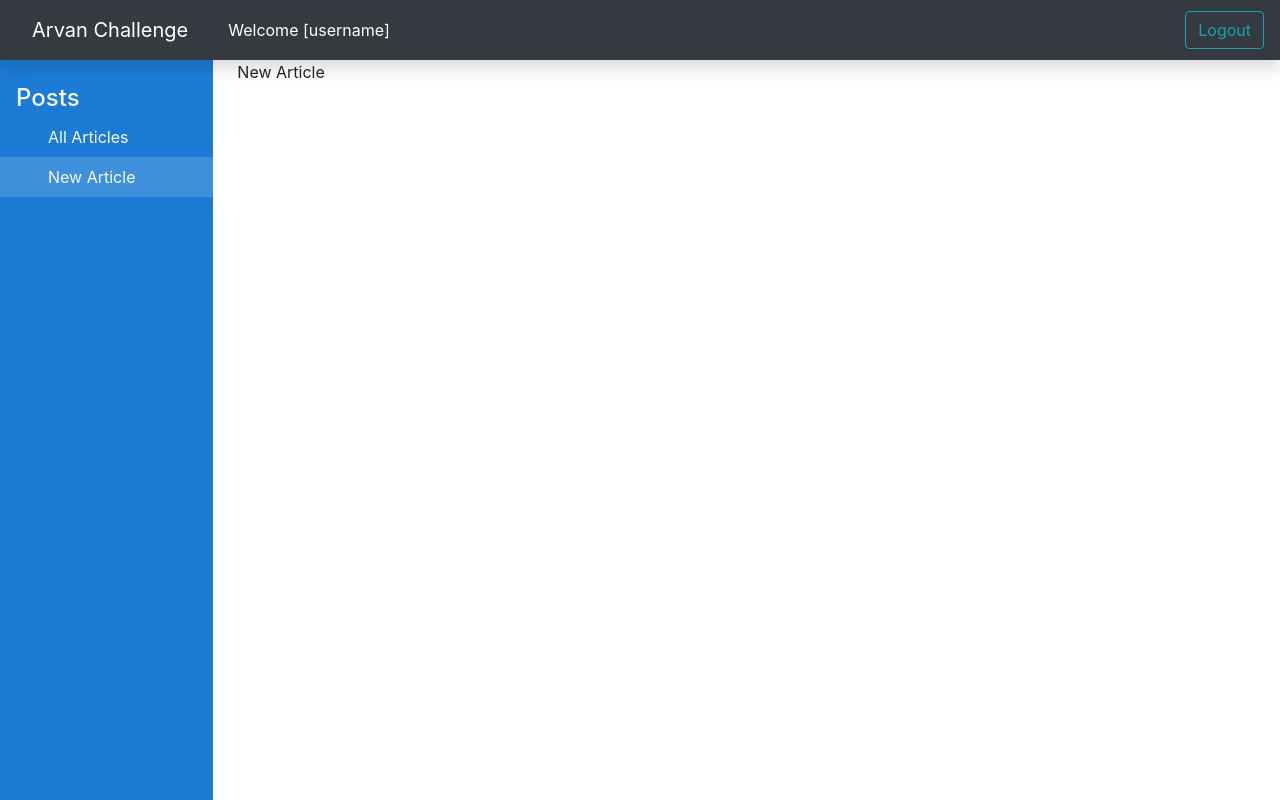
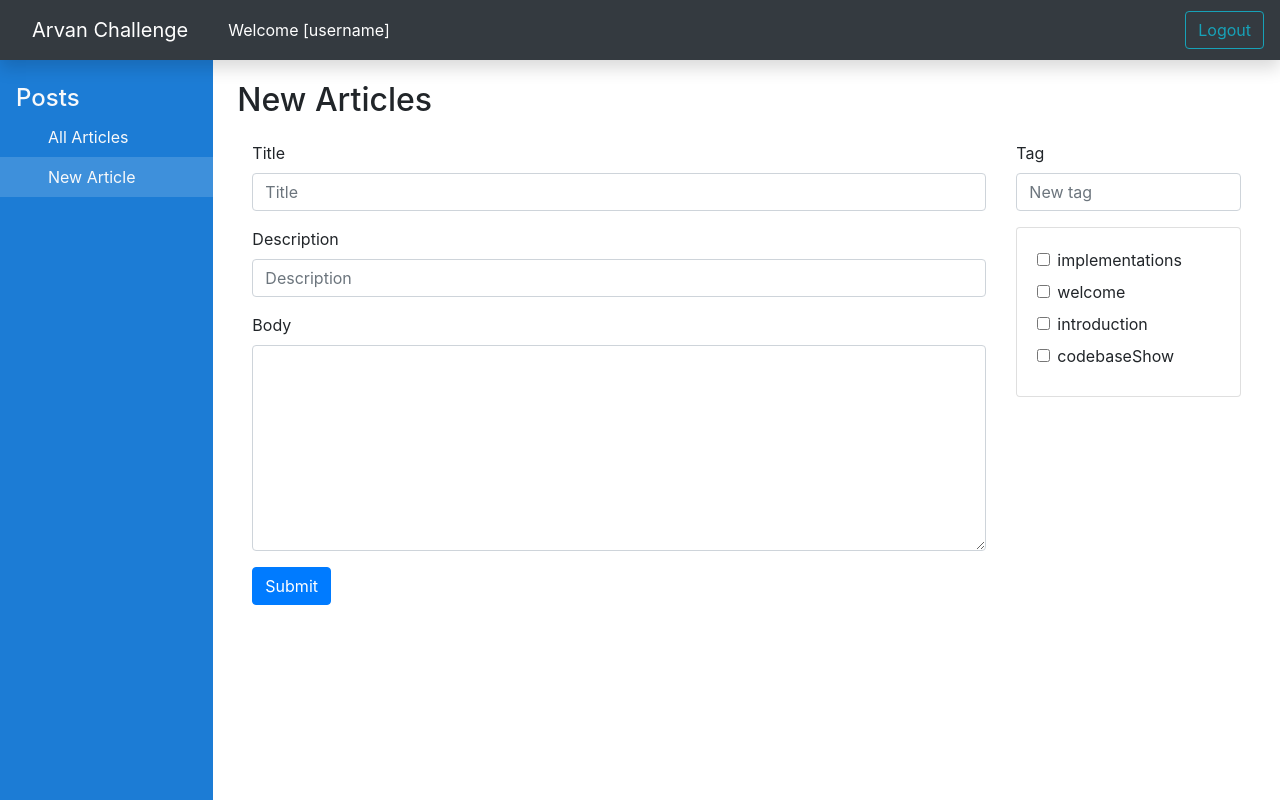
Before and after one commit to Reza-Javadpour/arvan-cloud-assessment, a Vue app: page /articles/new in a window 1280 px wide. Built offline with nearby package versions, Linux system fonts and the light colour scheme.

Commit message:
Feature: Designing NewArticle page and integrating tags section with mock data

```diff
--- /dev/null
+++ b/src/core/transformers/tags.js
@@ -0,0 +1,8 @@
+export function transformTags(tags) {
+  return tags.map(tag => {
+    return {
+      title: tag,
+      checked: false
+    }
+  })
+}
--- a/src/views/panel/NewArticle.vue
+++ b/src/views/panel/NewArticle.vue
@@ -1,14 +1,94 @@
 <template>
-  <div class="new-article-page">New Article</div>
+  <h1>New Articles</h1>
+  <div class="container-fluid">
+    <div class="row">
+      <div class="col-9">
+        <form>
+          <div class="form-group">
+            <label for="InputTitle">Title</label>
+            <input type="text" class="form-control" id="InputTitle" placeholder="Title">
+          </div>
+          <div class="form-group">
+            <label for="InputDescription">Description</label>
+            <input type="text" class="form-control" id="InputDescription" placeholder="Description">
+          </div>
+          <div class="form-group">
+            <label for="InputBody">Body</label>
+            <textarea type="text" class="form-control" id="InputBody" rows="8"></textarea>
+          </div>
+          <button type="submit" class="submit-button btn btn-primary">Submit</button>
+        </form>
+      </div>
+      <div class="col-3">
+        <div class="form-group">
+          <label for="InputNewTag">Tag</label>
+          <input
+              type="text"
+              class="form-control"
+              id="InputNewTag"
+              placeholder="New tag"
+              v-model="newTagValue"
+              @keyup.enter="addNewTag()"
+          >
+        </div>
+        <div class="card">
+          <div class="card-body">
+            <div v-for="(tagItem, tagIndex) in sortedTagsList" :key="tagIndex" class="form-check mb-2">
+              <input
+                  class="form-check-input"
+                  type="checkbox"
+                  :value="tagItem.title"
+                  :checked="tagItem.checked"
+                  :id="`tag-item-${tagItem.title}`"
+              >
+              <label class="form-check-label" :for="`tag-item-${tagItem.title}`">
+                {{ tagItem.title }}
+              </label>
+            </div>
+          </div>
+        </div>
+      </div>
+    </div>
+  </div>
 </template>
 
 <script>
+import { tagsResponse } from '../../core/mock-data.js';
+import { transformTags } from '../../core/transformers/tags.js';
+
 export default {
-  name: 'NewArticle'
+  name: 'NewArticle',
+  data() {
+    return {
+      tagsList: transformTags(tagsResponse),
+      newTagValue: ''
+    }
+  },
+  computed: {
+    sortedTagsList() {
+      return this.tagsList.sort()
+    }
+  },
+  methods: {
+    addNewTag() {
+      if (this.newTagValue && !this.tagsList.find(item => item.title === this.newTagValue)) {
+        this.tagsList = [
+          ...this.tagsList,
+          {
+            title: this.newTagValue,
+            checked: true
+          }
+        ];
+        this.newTagValue = '';
+      }
+    }
+  }
 };
 </script>
 
 <style lang="scss" scoped>
+
+@import "./src/assets/styles/variables";
   .new-article-page {
   }
 </style>
```
